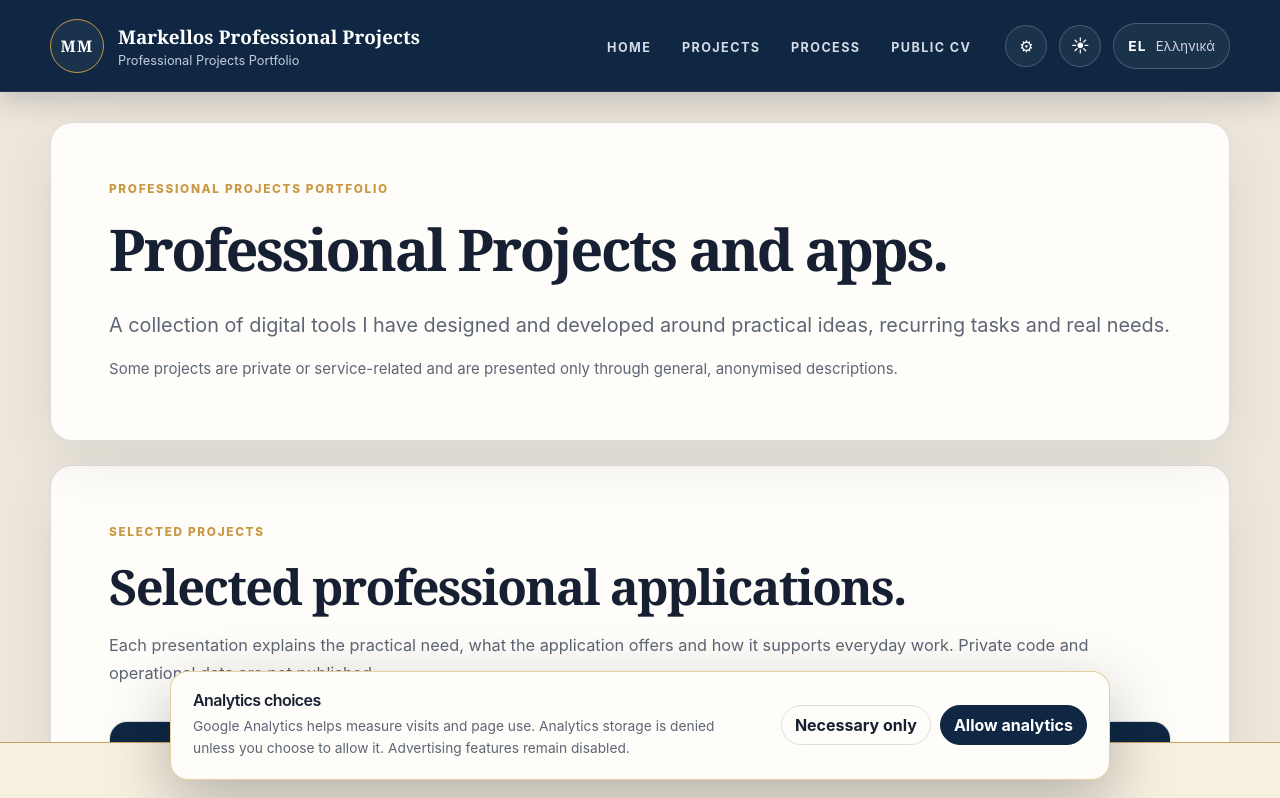
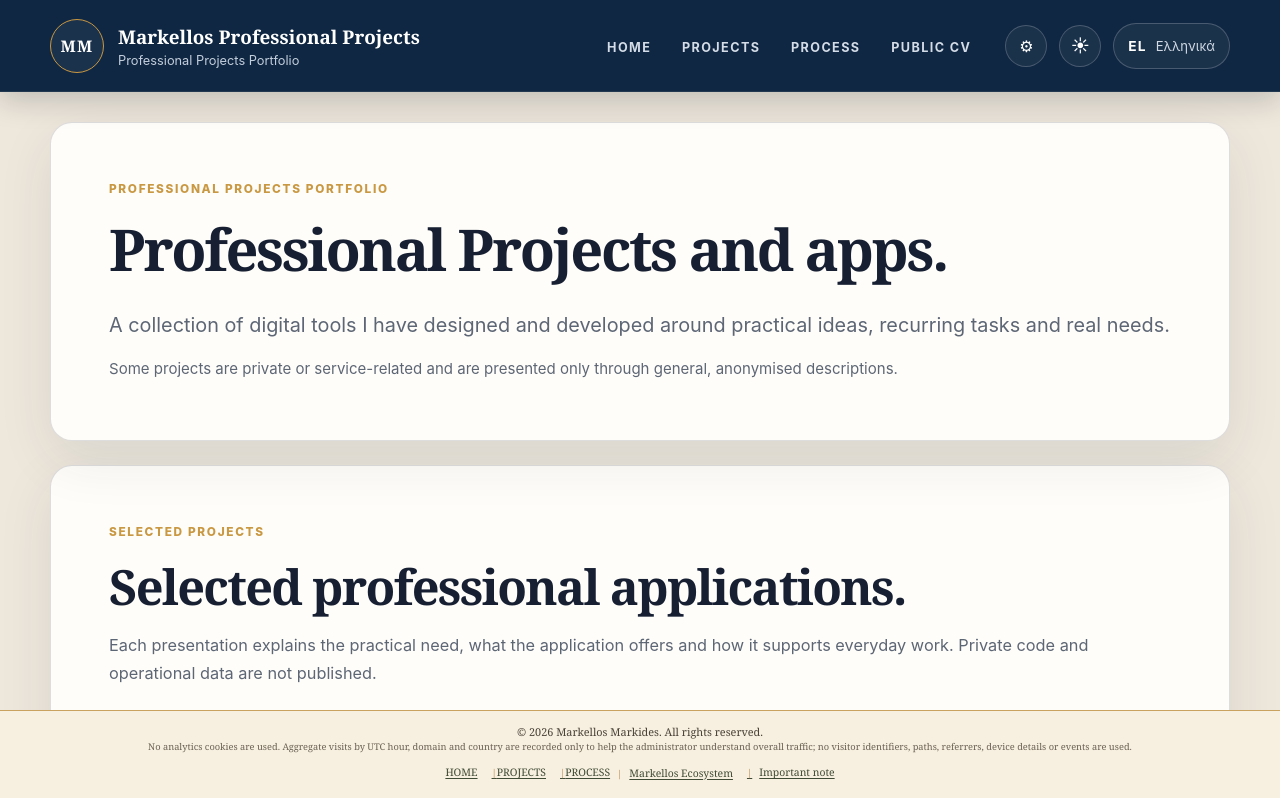
Before and after one commit to mmark76/markellos-professional-apps, a React (Vite) app: page / in a window 1280 px wide. Shown: the top 798 px of the page. Built offline with nearby package versions, Linux system fonts and the light colour scheme.

Commit message:
feat: use cookie-less ecosystem analytics

```diff
--- a/src/App.tsx
+++ b/src/App.tsx
@@ -1,6 +1,5 @@
 import { useEffect, useState } from 'react'
 import { content, type Language } from './content'
-import { AnalyticsConsentBanner } from './features/analytics/AnalyticsConsentBanner'
 import './styles.css'
 import './notice-modal.css'
 
@@ -10,7 +9,6 @@ function App() {
   const [language, setLanguage] = useState<Language>('en')
   const [darkMode, setDarkMode] = useState(false)
   const [noticeOpen, setNoticeOpen] = useState(false)
-  const [analyticsPreferencesOpen, setAnalyticsPreferencesOpen] = useState(false)
   const copy = content[language]
 
   const page = language === 'en'
@@ -53,7 +51,8 @@ function App() {
           'This is not an official website of any public authority, does not represent an employer and does not offer commercial or official services.',
         ],
         closeNotice: 'Close',
-        analyticsChoices: 'Analytics choices',
+        analyticsInformation:
+          'No analytics cookies are used. Aggregate visits by UTC hour, domain and country are recorded only to help the administrator understand overall traffic; no visitor identifiers, paths, referrers, device details or events are used.',
         cv: 'Public CV',
         footerText:
           'A personal portfolio of selected projects and applications, presented with privacy and confidentiality in mind.',
@@ -98,7 +97,8 @@ function App() {
           'Δεν είναι επίσημη ιστοσελίδα δημόσιας αρχής, δεν εκπροσωπεί εργοδότη και δεν παρέχει εμπορικές ή επίσημες υπηρεσίες.',
         ],
         closeNotice: 'Κλείσιμο',
-        analyticsChoices: 'Ρυθμίσεις analytics',
+        analyticsInformation:
+          'Δεν χρησιμοποιούνται cookies analytics. Συγκεντρωτικές επισκέψεις ανά ώρα UTC, domain και χώρα καταγράφονται μόνο για να κατανοεί ο διαχειριστής τη συνολική επισκεψιμότητα· δεν χρησιμοποιούνται αναγνωριστικά επισκεπτών, διαδρομές, παραπομπές, στοιχεία συσκευής ή συμβάντα.',
         cv: 'Δημόσιο CV',
         footerText:
           'Προσωπικό portfolio επιλεγμένων έργων και εφαρμογών, με σεβασμό στην ιδιωτικότητα και την εμπιστευτικότητα.',
@@ -284,27 +284,15 @@ function App() {
             <button className="footer-notice-button" type="button" onClick={() => setNoticeOpen(true)}>
               {page.noticeTitle}
             </button>
-            <button
-              className="footer-notice-button"
-              type="button"
-              onClick={() => setAnalyticsPreferencesOpen(true)}
-            >
-              {page.analyticsChoices}
-            </button>
           </div>
         </div>
 
         <div className="container footer-bottom">
           <span>© {new Date().getFullYear()} Markellos Markides. {page.copyright}</span>
+          <p className="footer-analytics-information">{page.analyticsInformation}</p>
           <span>professional.markellosecosystem.com</span>
         </div>
       </footer>
-
-      <AnalyticsConsentBanner
-        language={language}
-        open={analyticsPreferencesOpen}
-        onClose={() => setAnalyticsPreferencesOpen(false)}
-      />
 
       {noticeOpen && (
         <div className="notice-overlay" role="presentation" onMouseDown={() => setNoticeOpen(false)}>
--- a/src/features/analytics/AnalyticsConsentBanner.tsx
+++ /dev/null
@@ -1,89 +0,0 @@
-import { useEffect, useState } from 'react'
-import type { Language } from '../../content'
-import {
-  readAnalyticsConsent,
-  setAnalyticsConsent,
-  type AnalyticsConsent,
-} from './analyticsConsent'
-import './analyticsConsent.css'
-
-type Props = {
-  language: Language
-  open: boolean
-  onClose: () => void
-}
-
-export function AnalyticsConsentBanner({ language, open, onClose }: Props) {
-  const [consent, setConsent] = useState<AnalyticsConsent | null>(() =>
-    readAnalyticsConsent(),
-  )
-
-  useEffect(() => {
-    if (open) setConsent(readAnalyticsConsent())
-  }, [open])
-
-  const copy =
-    language === 'en'
-      ? {
-          title: 'Analytics choices',
-          text:
-            'Google Analytics helps measure visits and page use. Analytics storage is denied unless you choose to allow it. Advertising features remain disabled.',
-          necessary: 'Necessary only',
-          allow: 'Allow analytics',
-          close: 'Close analytics choices',
-        }
-      : {
-          title: 'Ρυθμίσεις analytics',
-          text:
-            'Το Google Analytics βοηθά στη μέτρηση επισκέψεων και χρήσης των σελίδων. Η αποθήκευση analytics παραμένει απενεργοποιημένη εκτός αν επιλέξετε να την επιτρέψετε. Οι διαφημιστικές λειτουργίες παραμένουν απενεργοποιημένες.',
-          necessary: 'Μόνο απαραίτητα',
-          allow: 'Επιτρέπω analytics',
-          close: 'Κλείσιμο ρυθμίσεων analytics',
-        }
-
-  const visible = open || consent === null
-  if (!visible) return null
-
-  const choose = (nextConsent: AnalyticsConsent) => {
-    setAnalyticsConsent(nextConsent)
-    setConsent(nextConsent)
-    onClose()
-  }
-
-  return (
-    <aside
-      className="analytics-consent"
-      role="dialog"
-      aria-labelledby="analytics-consent-title"
-      aria-live="polite"
-    >
-      <div>
-        <h2 id="analytics-consent-title">{copy.title}</h2>
-        <p>{copy.text}</p>
-      </div>
-      <div className="analytics-consent-actions">
-        <button type="button" onClick={() => choose('denied')}>
-          {copy.necessary}
-        </button>
-        <button
-          className="analytics-consent-allow"
-          type="button"
-          onClick={() => choose('granted')}
-        >
-          {copy.allow}
-        </button>
-        {consent !== null && (
-          <button
-            className="analytics-consent-close"
-            type="button"
-            aria-label={copy.close}
-            title={copy.close}
-            onClick={onClose}
-          >
-            ×
-          </button>
-        )}
-      </div>
-    </aside>
-  )
-}
--- a/src/features/analytics/analyticsConsent.css
+++ /dev/null
@@ -1,99 +0,0 @@
-.analytics-consent {
-  position: fixed;
-  right: 20px;
-  bottom: 20px;
-  left: 20px;
-  z-index: 2200;
-  display: flex;
-  width: min(940px, calc(100% - 40px));
-  margin: 0 auto;
-  align-items: center;
-  justify-content: space-between;
-  gap: 24px;
-  padding: 20px 22px;
-  border: 1px solid rgba(201, 152, 66, 0.46);
-  border-radius: 18px;
-  background: var(--paper);
-  box-shadow: 0 22px 64px rgba(7, 19, 34, 0.28);
-}
-
-.analytics-consent h2 {
-  margin-bottom: 7px;
-  font-family: inherit;
-  font-size: 1rem;
-}
-
-.analytics-consent p {
-  max-width: 650px;
-  font-size: 0.86rem;
-  line-height: 1.55;
-}
-
-.analytics-consent-actions {
-  display: flex;
-  flex: 0 0 auto;
-  align-items: center;
-  gap: 9px;
-}
-
-.analytics-consent button {
-  min-height: 40px;
-  padding: 8px 13px;
-  border: 1px solid var(--line);
-  border-radius: 999px;
-  color: var(--ink);
-  background: transparent;
-  cursor: pointer;
-  font-weight: 700;
-}
-
-.analytics-consent button:hover,
-.analytics-consent button:focus-visible {
-  border-color: var(--gold);
-}
-
-.analytics-consent .analytics-consent-allow {
-  border-color: var(--navy);
-  color: #fff;
-  background: var(--navy);
-}
-
-.analytics-consent .analytics-consent-close {
-  display: grid;
-  width: 40px;
-  padding: 0;
-  place-items: center;
-  font-size: 1.15rem;
-}
-
-.footer-meta-actions {
-  display: flex;
-  align-items: center;
-  justify-content: flex-end;
-  gap: 3px;
-}
-
-@media (max-width: 700px) {
-  .analytics-consent {
-    right: 13px;
-    bottom: 13px;
-    left: 13px;
-    width: auto;
-    align-items: stretch;
-    flex-direction: column;
-    gap: 14px;
-    padding: 17px;
-  }
-
-  .analytics-consent-actions {
-    flex-wrap: wrap;
-  }
-
-  .analytics-consent button:not(.analytics-consent-close) {
-    flex: 1 1 150px;
-  }
-
-  .footer-meta-actions {
-    justify-content: flex-start;
-  }
-}
--- a/src/features/analytics/analyticsConsent.ts
+++ /dev/null
@@ -1,85 +0,0 @@
-export type AnalyticsConsent = 'granted' | 'denied'
-
-export const professionalGa4MeasurementId = 'G-DK5WN8TH3Z'
-export const analyticsConsentStorageKey = 'professional.analyticsConsent.v1'
-
-const googleTagScriptId = 'professional-google-tag'
-
-const deniedConsent = {
-  ad_storage: 'denied',
-  ad_user_data: 'denied',
-  ad_personalization: 'denied',
-  analytics_storage: 'denied',
-} as const
-
-declare global {
-  interface Window {
-    dataLayer?: unknown[][]
-    gtag?: (...args: unknown[]) => void
-  }
-}
-
-let analyticsInitialized = false
-
-function getGtag() {
-  window.dataLayer = window.dataLayer || []
-
-  if (typeof window.gtag !== 'function') {
-    window.gtag = (...args: unknown[]) => {
-      window.dataLayer?.push(args)
-    }
-  }
-
-  return window.gtag
-}
-
-export function readAnalyticsConsent(): AnalyticsConsent | null {
-  try {
-    const stored = window.localStorage.getItem(analyticsConsentStorageKey)
-    return stored === 'granted' || stored === 'denied' ? stored : null
-  } catch {
-    return null
-  }
-}
-
-function applyAnalyticsConsent(consent: AnalyticsConsent | null) {
-  getGtag()('consent', 'update', {
-    ...deniedConsent,
-    analytics_storage: consent === 'granted' ? 'granted' : 'denied',
-  })
-}
-
-export function setAnalyticsConsent(consent: AnalyticsConsent) {
-  try {
-    window.localStorage.setItem(analyticsConsentStorageKey, consent)
-  } catch {
-    // Consent still applies for the current page even when storage is unavailable.
-  }
-
-  applyAnalyticsConsent(consent)
-}
-
-export function initializeAnalytics() {
-  if (analyticsInitialized) return
-
-  const gtag = getGtag()
-  gtag('consent', 'default', deniedConsent)
-  applyAnalyticsConsent(readAnalyticsConsent())
-
-  if (!document.getElementById(googleTagScriptId)) {
-    const script = document.createElement('script')
-    script.id = googleTagScriptId
-    script.async = true
-    script.src =
-      `https://www.googletagmanager.com/gtag/js?id=${professionalGa4MeasurementId}`
-    document.head.append(script)
-  }
-
-  gtag('js', new Date())
-  gtag('config', professionalGa4MeasurementId, {
-    allow_google_signals: false,
-    allow_ad_personalization_signals: false,
-  })
-
-  analyticsInitialized = true
-}
--- /dev/null
+++ b/src/features/analytics/cookieLessAnalytics.ts
@@ -0,0 +1,17 @@
+const scriptId = 'professional-cookieless-analytics'
+const scriptUrl = 'https://analytics.markellosecosystem.com/v1/script.js'
+const productionHostname = 'professional.markellosecosystem.com'
+
+export function initializeCookieLessAnalytics() {
+  if (
+    window.location.protocol !== 'https:'
+    || window.location.hostname.toLowerCase() !== productionHostname
+    || document.getElementById(scriptId)
+  ) return
+
+  const script = document.createElement('script')
+  script.async = true
+  script.id = scriptId
+  script.src = scriptUrl
+  document.head.append(script)
+}
--- a/src/footer-overrides.css
+++ b/src/footer-overrides.css
@@ -1,5 +1,5 @@
 :root {
-  --footer-height: 58px;
+  --footer-height: 90px;
 }
 
 .hero-card h1 {
@@ -30,9 +30,11 @@
 .footer-bottom {
   order: 1;
   display: flex;
-  min-height: 23px;
+  min-height: 55px;
   align-items: center;
+  flex-direction: column;
   justify-content: center;
+  gap: 2px;
   border: 0;
   color: #4a4338;
   font-family: Georgia, "Times New Roman", serif;
@@ -42,6 +44,20 @@
 
 .footer-bottom span:last-child {
   display: none;
+}
+
+.footer-analytics-information {
+  max-width: 1120px;
+  color: #6b6255;
+  font-family: Georgia, "Times New Roman", serif;
+  font-size: 0.58rem;
+  line-height: 1.25;
+  text-align: center;
+}
+
+.footer-meta-actions {
+  display: flex;
+  align-items: center;
 }
 
 .footer-top {
@@ -128,7 +144,7 @@
 
 @media (max-width: 700px) {
   :root {
-    --footer-height: 76px;
+    --footer-height: 126px;
   }
 
   .hero-card h1 {
@@ -137,13 +153,13 @@
   }
 
   .footer-bottom {
-    min-height: 27px;
+    min-height: 78px;
     padding: 0 8px;
     font-size: 0.61rem;
   }
 
   .footer-top {
-    min-height: 49px;
+    min-height: 48px;
     flex-wrap: wrap;
     align-content: flex-start;
     padding: 1px 6px 16px;
@@ -166,4 +182,10 @@
     bottom: 1px;
     font-size: 0.52rem;
   }
+
+  .footer-analytics-information {
+    max-width: 560px;
+    font-size: 0.52rem;
+    line-height: 1.3;
+  }
 }
--- a/src/main.tsx
+++ b/src/main.tsx
@@ -1,12 +1,12 @@
 import React from 'react'
 import ReactDOM from 'react-dom/client'
 import App from './App'
-import { initializeAnalytics } from './features/analytics/analyticsConsent'
+import { initializeCookieLessAnalytics } from './features/analytics/cookieLessAnalytics'
 import './footer-overrides.css'
 import './content-width-overrides.css'
 import './hide-hero-buttons.css'
 
-initializeAnalytics()
+initializeCookieLessAnalytics()
 
 ReactDOM.createRoot(document.getElementById('root')!).render(
   <React.StrictMode>
```
Also changed, not shown: 1 other file (tests, documents, lock files or other folders).
